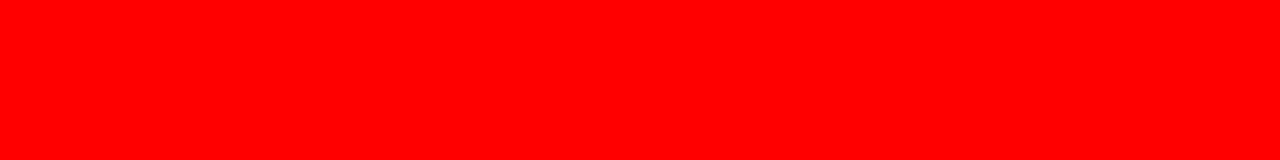
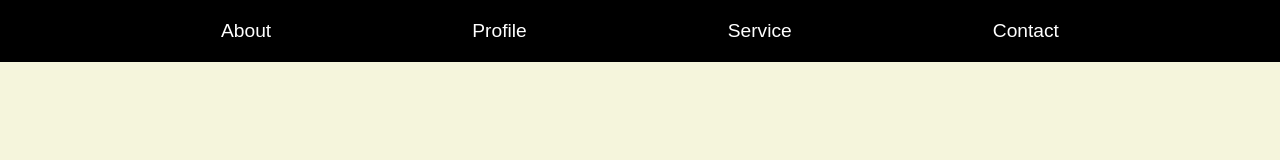
Before and after one commit to Mehrouf22/Lock-in, a plain HTML site: page index.html in a window 1280 px wide. Drawn offline with Linux system fonts and the light colour scheme.

Commit message:
navbar done

```diff
--- a/blah.css
+++ b/blah.css
@@ -6,5 +6,26 @@
 html,body{
     height: 100%;
     width: 100%;
-    background-color: red;
 }
+
+main{
+    height: 100%;
+    width: 100%;
+   background-color: beige;
+
+}
+
+nav{
+    background-color: black;
+    color: white;
+    padding: 20px;
+    display: flex;
+    justify-content: space-evenly;
+    align-items: center;
+}
+
+nav h2{
+    font-family: Arial, Helvetica, sans-serif;
+    font-weight: 100;
+    font-size: 1.2rem;
+}
--- a/index.html
+++ b/index.html
@@ -7,6 +7,15 @@
     <link rel="stylesheet" href="blah.css">
 </head>
 <body>
+    <main>
 
+     <nav>
+        <h2>About</h2>
+        <h2>Profile</h2>
+        <h2>Service</h2>
+        <h2>Contact</h2>
+     </nav>
+
+    </main>
 </body>
 </html>
```
